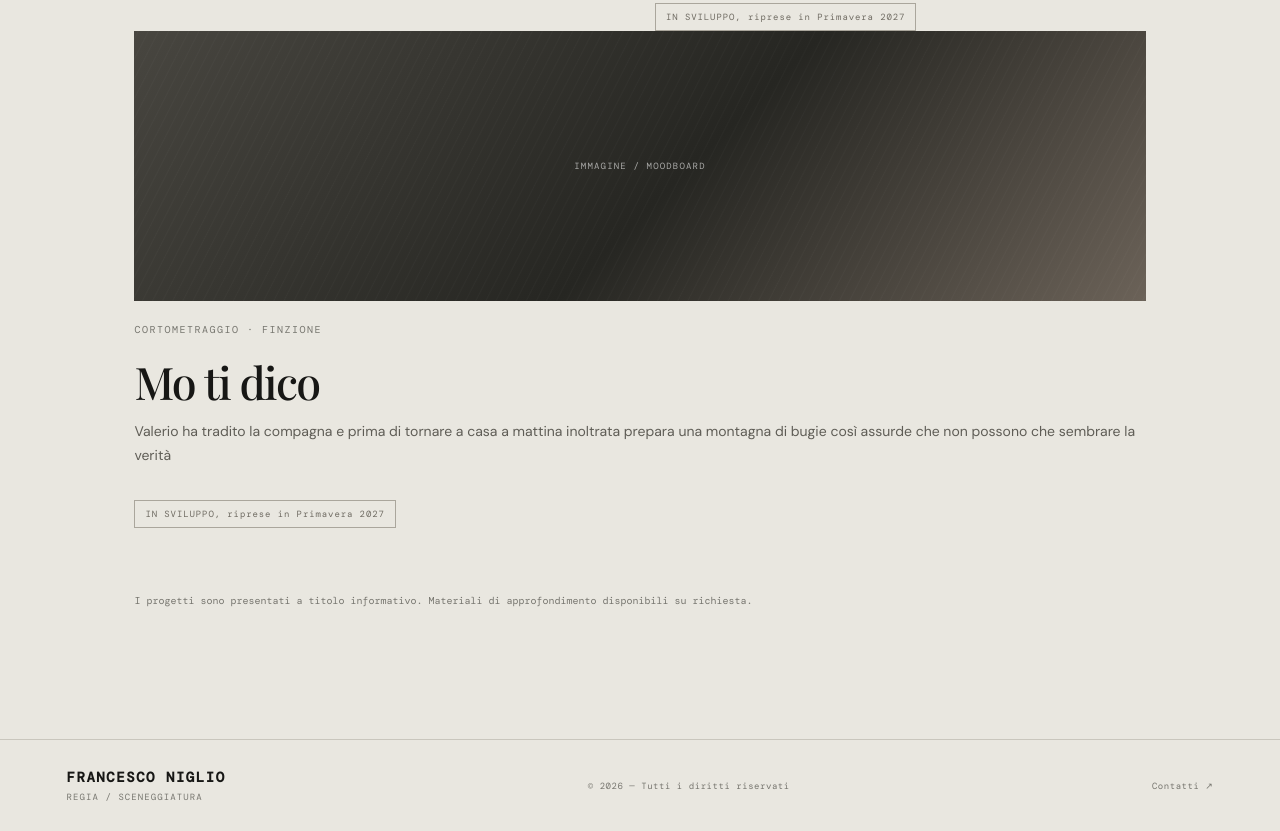
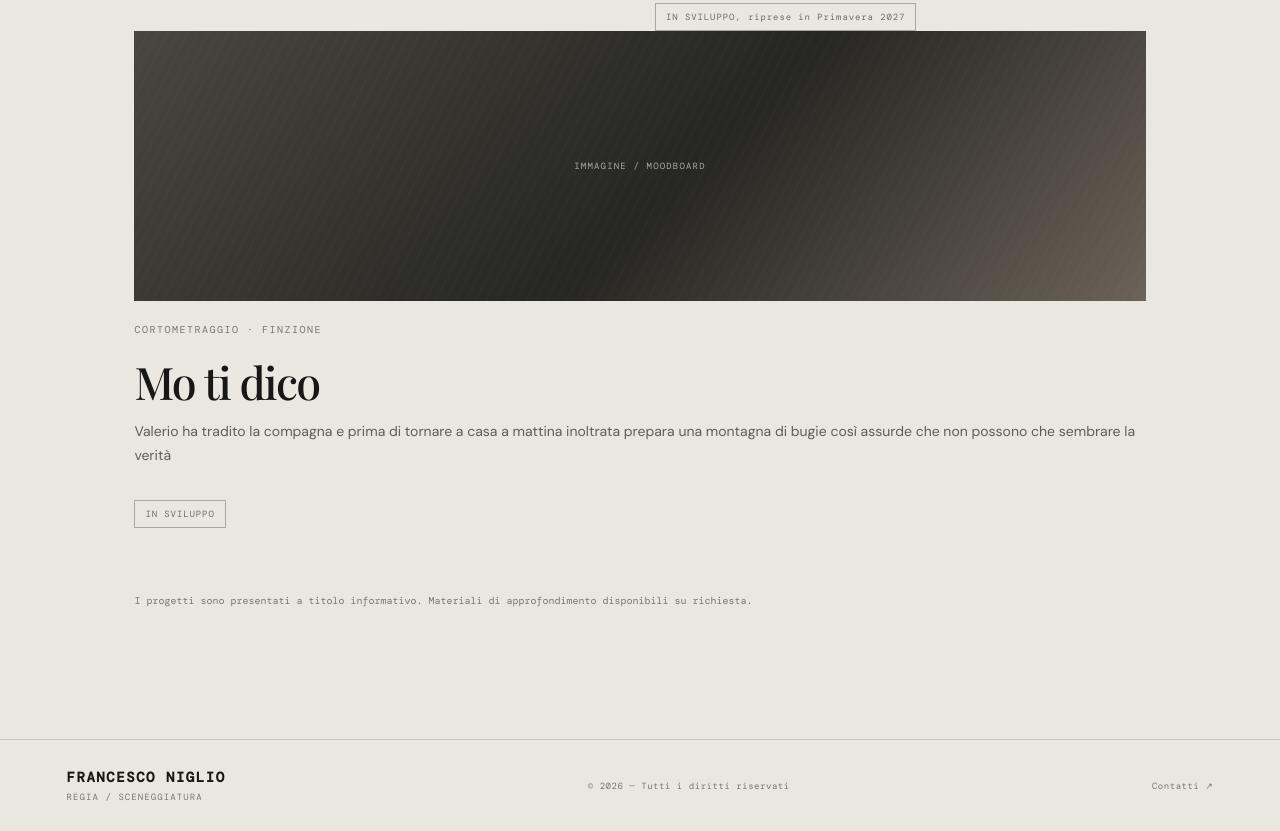
Before and after one commit to byfrancesconiglio/francesco-niglio.github.io, a plain HTML site: page progetti.html in a window 1280 px wide. Shown: the part 1000-1831 px from the top of the page. Drawn offline with nearby package versions, Linux system fonts and the light colour scheme; a web font is replaced by a local one.

Commit message:
Update progetti.html

```diff
--- a/progetti.html
+++ b/progetti.html
@@ -8,7 +8,7 @@
   <div class="project-grid">
         <article class="project-card"><div class="project-image image-placeholder"><span>IMMAGINE / MOODBOARD</span></div><p class="eyebrow">DOCUMENTARIO</p><h2>AMMACULAT</h2><p>Documentario sulla tradizione dell'Immacolata a Torre del Greco e sui corpi, le memorie e i legami che sostengono una comunità.</p><span class="status"> Inizio riprese 29 Nov 26</span></article>
     <article class="project-card"><div class="project-image image-placeholder"><span>IMMAGINE / MOODBOARD</span></div><p class="eyebrow">CORTOMETRAGGIO · FINZIONE</p><h2>2031</h2><p>Nel 2031 un uomo accompagna sua madre su un vulcano per abbandonarla, secondo una pratica ormai legalizzata. Durante il viaggio, la donna lascia segretamente dei piccoli segnali per permettergli di ritrovare la strada di casa.</p><span class="status">IN SVILUPPO, riprese in Primavera 2027</span></article>
-  </div>    <article class="project-card"><div class="project-image image-placeholder"><span>IMMAGINE / MOODBOARD</span></div><p class="eyebrow">CORTOMETRAGGIO · FINZIONE</p><h2>Mo ti dico</h2><p>Valerio ha tradito la compagna e prima di tornare a casa a mattina inoltrata prepara una montagna di bugie così assurde che non possono che sembrare la verità</p><span class="status">IN SVILUPPO, riprese in Primavera 2027</span></article>
+  </div>    <article class="project-card"><div class="project-image image-placeholder"><span>IMMAGINE / MOODBOARD</span></div><p class="eyebrow">CORTOMETRAGGIO · FINZIONE</p><h2>Mo ti dico</h2><p>Valerio ha tradito la compagna e prima di tornare a casa a mattina inoltrata prepara una montagna di bugie così assurde che non possono che sembrare la verità</p><span class="status">IN SVILUPPO</span></article>
 
   <p class="disclaimer">I progetti sono presentati a titolo informativo. Materiali di approfondimento disponibili su richiesta.</p>
 </main>
```
